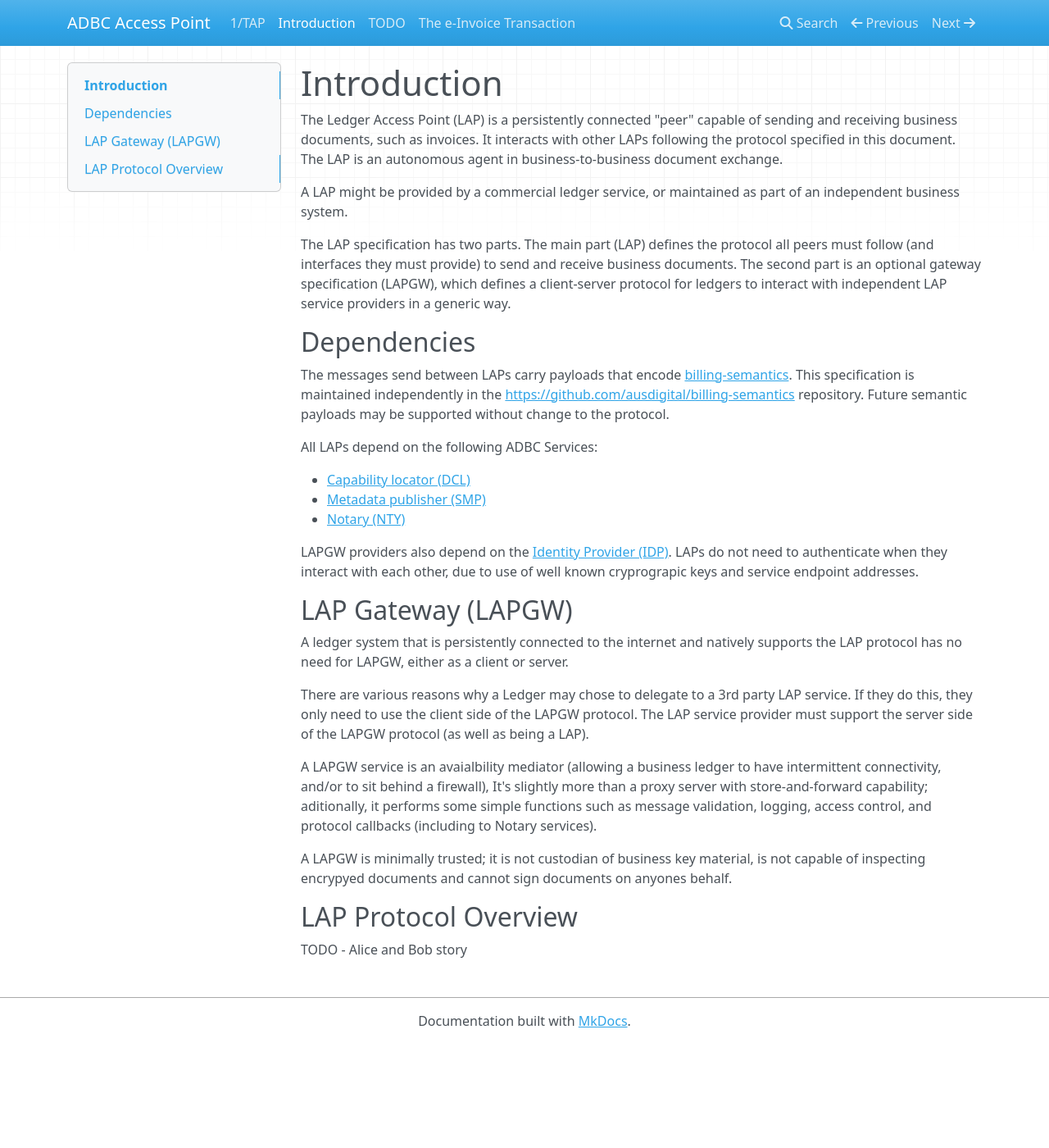
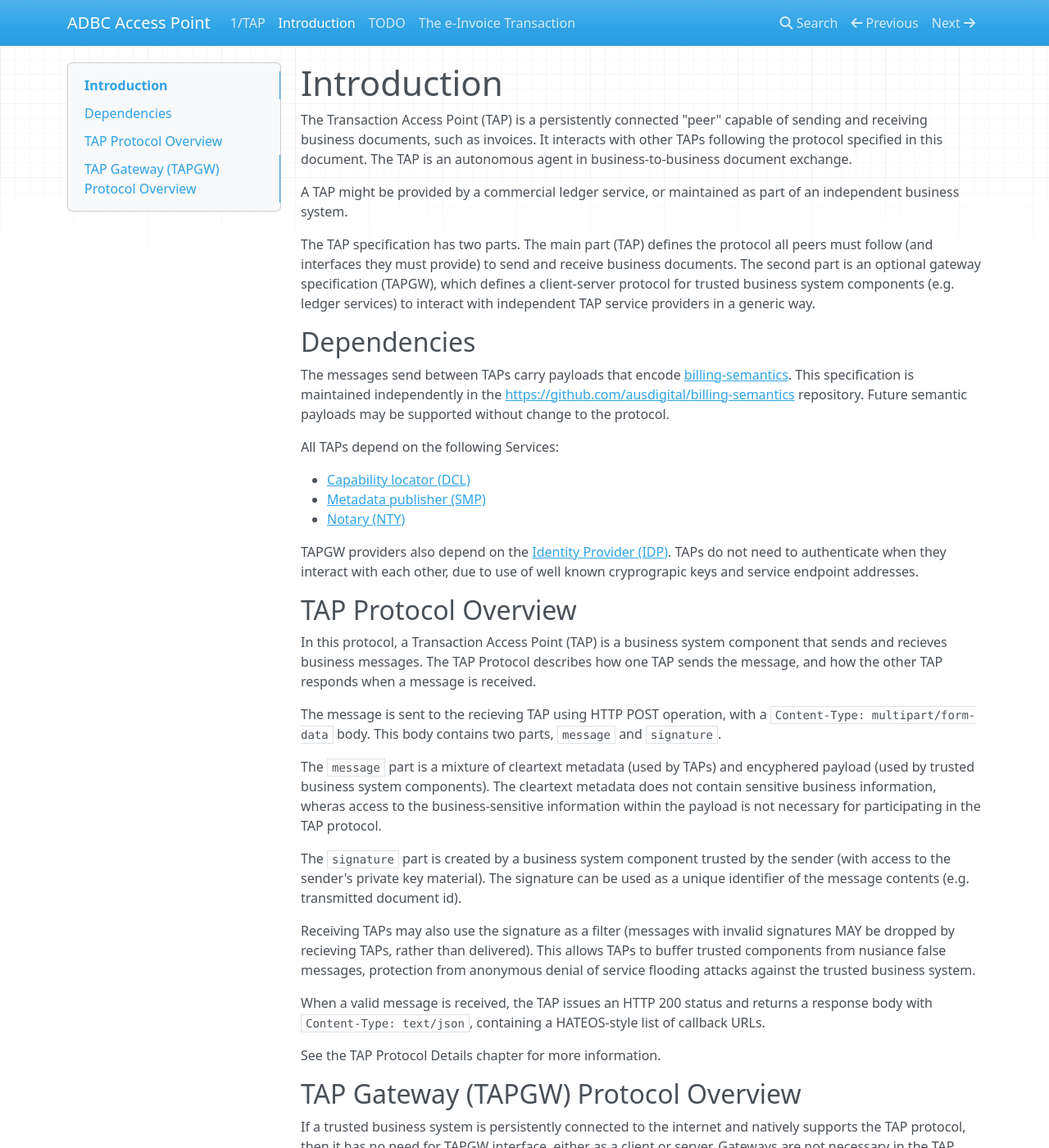
Before and after one commit to koriaf/ausdigital-tap, an MkDocs documentation site: the page built from docs/introduction.md, in a window 1280 px wide and 1400 px high. Shown: the whole window at 82% size. Built offline with MkDocs 1.6.1, drawn with Linux system fonts in a browser that asks for light colours; nearby versions of some CDN libraries; some of the changed text lies outside the part shown.

Commit message:
introduction.md: first draft

```diff
--- a/docs/introduction.md
+++ b/docs/introduction.md
@@ -1,59 +1,66 @@
 # Introduction
 
-The Ledger Access Point (LAP) is a persistently connected "peer" capable of sending and
-receiving business documents, such as invoices. It interacts with other LAPs following the
-protocol specified in this document. The LAP is an autonomous agent in business-to-business
+The Transaction Access Point (TAP) is a persistently connected "peer" capable of sending and
+receiving business documents, such as invoices. It interacts with other TAPs following the
+protocol specified in this document. The TAP is an autonomous agent in business-to-business
 document exchange.
 
-A LAP might be provided by a commercial ledger service, or maintained as part of an
+A TAP might be provided by a commercial ledger service, or maintained as part of an
 independent business system.
 
-The LAP specification has two parts. The main part (LAP) defines the protocol all peers
+The TAP specification has two parts. The main part (TAP) defines the protocol all peers
 must follow (and interfaces they must provide) to send and receive business documents. The
-second part is an optional gateway specification (LAPGW), which defines a client-server
-protocol for ledgers to interact with independent LAP service providers in a generic way.
+second part is an optional gateway specification (TAPGW), which defines a client-server
+protocol for trusted business system components (e.g. ledger services) to interact with independent TAP service providers in a generic way.
 
 
 ## Dependencies
 
-The messages send between LAPs carry payloads that encode
+The messages send between TAPs carry payloads that encode
 [billing-semantics](https://billing-semantics.readthedocs.io/).
 This specification is maintained independently in the
 [https://github.com/ausdigital/billing-semantics](https://github.com/ausdigital/billing-semantics)
 repository. Future semantic payloads may be supported without change to the protocol.
 
-All LAPs depend on the following ADBC Services:
+All TAPs depend on the following Services:
 
  * [Capability locator (DCL)](http://capability-locator.readthedocs.io/)
  * [Metadata publisher (SMP)](http://metadata-publisher.readthedocs.io/)
  * [Notary (NTY)](http://notary.readthedocs.io)
 
-LAPGW providers also depend on the
-[Identity Provider (IDP)](http://identity-provider.readthedocs.io/). LAPs do not need to
+TAPGW providers also depend on the
+[Identity Provider (IDP)](http://identity-provider.readthedocs.io/). TAPs do not need to
 authenticate when they interact with each other, due to use of well known cryprograpic keys
 and service endpoint addresses.
 
 
-## LAP Gateway (LAPGW)
+## TAP Protocol Overview
 
-A ledger system that is persistently connected to the internet and natively supports the
-LAP protocol has no need for LAPGW, either as a client or server.
+In this protocol, a Transaction Access Point (TAP) is a business system component that sends and recieves business messages. The TAP Protocol describes how one TAP sends the message, and how the other TAP responds when a message is received.
 
-There are various reasons why a Ledger may chose to delegate to a 3rd party LAP service.
-If they do this, they only need to use the client side of the LAPGW protocol. The LAP
-service provider must support the server side of the LAPGW protocol (as well as being a
-LAP).
+The message is sent to the recieving TAP using HTTP POST operation, with a `Content-Type: multipart/form-data` body. This body contains two parts, `message` and `signature`.
 
-A LAPGW service is an avaialbility mediator (allowing a business ledger to have
-intermittent connectivity, and/or to sit behind a firewall), It's slightly more than a
-proxy server with store-and-forward capability; aditionally, it performs some simple
-functions such as message validation, logging, access control, and protocol callbacks
-(including to Notary services).
+The `message` part is a mixture of cleartext metadata (used by TAPs) and encyphered payload (used by trusted business system components). The cleartext metadata does not contain sensitive business information, wheras access to the business-sensitive information within the payload is not necessary for participating in the TAP protocol.
 
-A LAPGW is minimally trusted; it is not custodian of business key material, is not
-capable of inspecting encrypyed documents and cannot sign documents on anyones behalf.
+The `signature` part is created by a business system component trusted by the sender (with access to the sender's private key material). The signature can be used as a unique identifier of the message contents (e.g. transmitted document id).
+
+Receiving TAPs may also use the signature as a filter (messages with invalid signatures MAY be dropped by recieving TAPs, rather than delivered). This allows TAPs to buffer trusted components from nusiance false messages, protection from anonymous denial of service flooding attacks against the trusted business system.
+
+When a valid message is received, the TAP issues an HTTP 200 status and returns a response body with `Content-Type: text/json`, containing a HATEOS-style list of callback URLs.
+
+See the TAP Protocol Details chapter for more information.
 
 
-## LAP Protocol Overview
+## TAP Gateway (TAPGW) Protocol Overview
 
-TODO - Alice and Bob story
+If a trusted business system is persistently connected to the internet and natively supports the TAP protocol, then it has no need for TAPGW interface, either as a client or server. Gateways are not necessary in the TAP protocol, the TAPGW sub-protocol is described as an optional extension to the TAP protocol.
+
+There are various reasons why a business system architect may want a structural separation between their trusted components (e.g. ledger service, ERP system, etc) and their externaly facing components, such as a TAP Gateway. These include performance, reliability and security objectives, as well as a desire to focus on features that differentiate their system while outsourcing generic functionality to services with low-cost utility characteristics. The TAPGW sub-protocol is designed to ensure Gateway services are generic and interchangable commodities.
+
+A TAP Gateway service is an avaialbility mediator (allowing trusted business system components to have intermittent connectivity, and/or to sit behind a firewall). It is however more than a simple asynchronous proxy (store-and-forward service); aditionally, it performs functions such as message validation, logging, access control, and protocol callbacks (including to Notary services).
+
+Cryptography is used to prevent TAP Gateways from being able to inspect or manipulate the content of business messages. A TAP Gateway is not custodian of any business key material, it is only trusted to reliably send and receive messages. Message signing and encryption/decryption is performed by systems behind TAPs. The TAP is unable to verify signatures that have been encrypted, but can verify signatures that are not encrypted.
+
+Notarisation to the blockchain makes it possible for the business system to audit the reliability of any TAP Gateway that it uses.
+
+See the TAP Gateway Protocol Details chapter for more information.
```
